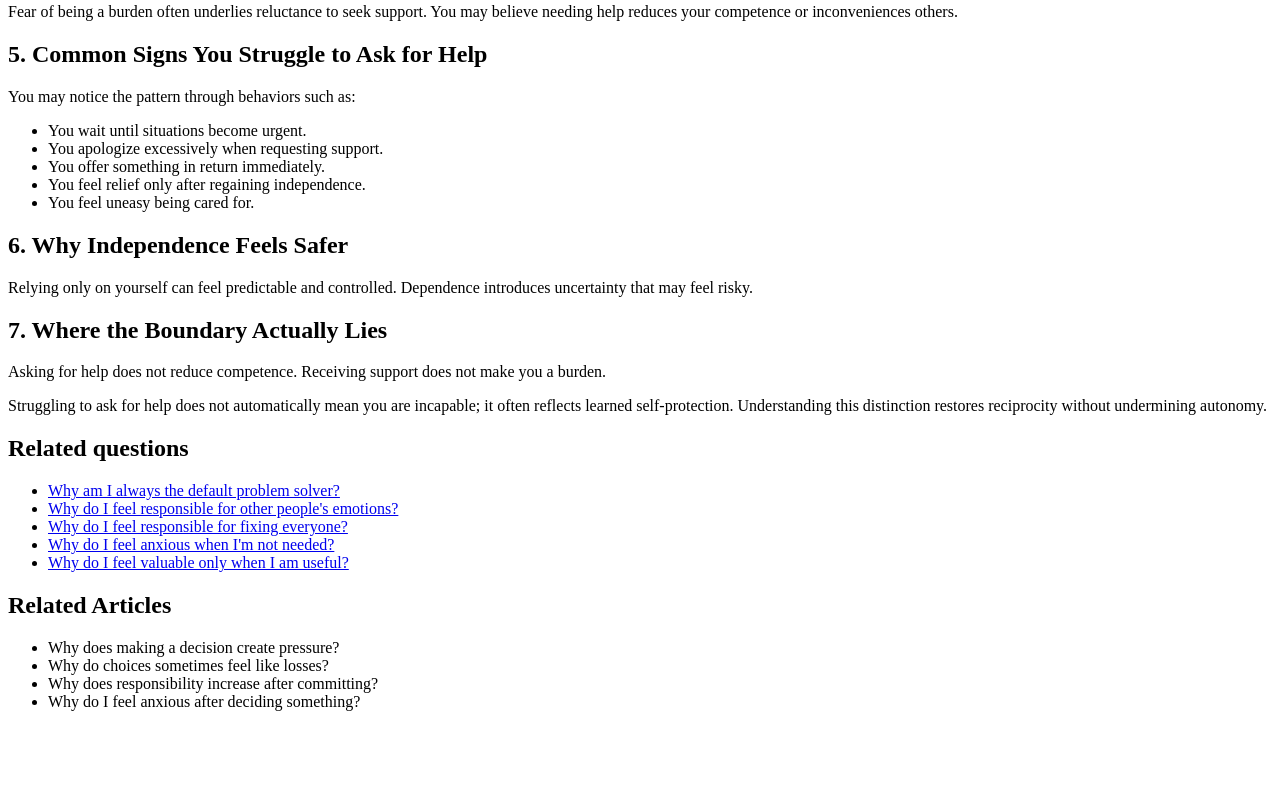
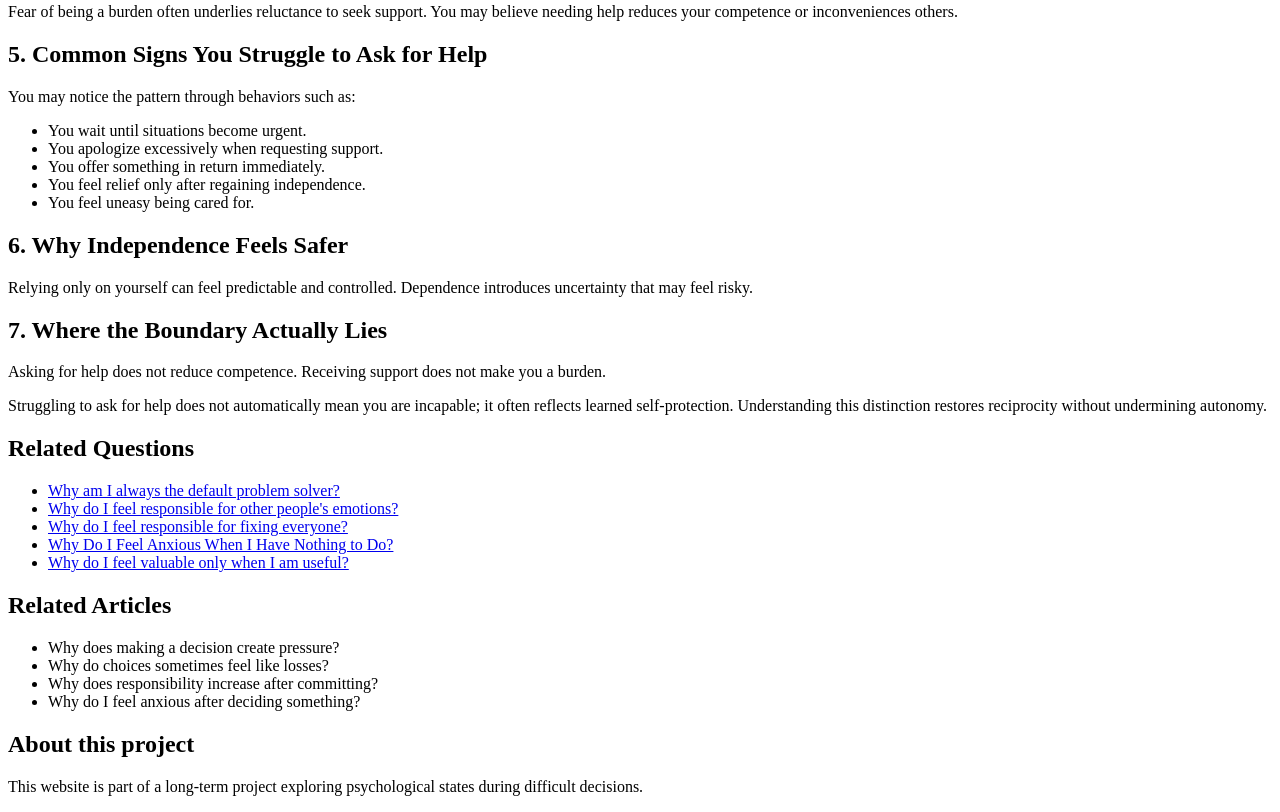
Before and after one commit to mozartltv-creator/55-hard-to-ask-for-help, a plain HTML site: page index.html in a window 1280 px wide. Shown: the part 481-1293 px from the top of the page. Before the commit the page ends 1208 px from the top, so only its background shows below. Drawn offline with Linux system fonts and the light colour scheme.

Commit message:
Update index.html

```diff
--- a/index.html
+++ b/index.html
@@ -63,12 +63,12 @@ Receiving support does not make you a burden.
 Struggling to ask for help does not automatically mean you are incapable; it often reflects learned self-protection.
 Understanding this distinction restores reciprocity without undermining autonomy.
 </p>
-<h2>Related questions</h2>
+<h2>Related Questions</h2>
 <ul>
   <li><a href="https://mozartltv-creator.github.io/40-default-problem-solver-role/">Why am I always the default problem solver?</a></li>
   <li><a href="https://mozartltv-creator.github.io/41-feel-responsible-for-others-emotions/">Why do I feel responsible for other people's emotions?</a></li>
   <li><a href="https://mozartltv-creator.github.io/42-why-do-i-feel-responsible-for-fixing-everyone/">Why do I feel responsible for fixing everyone?</a></li>
-  <li><a href="https://mozartltv-creator.github.io/57-anxious-when-not-needed/">Why do I feel anxious when I'm not needed?</a></li>
+  <li><a href="https://mozartltv-creator.github.io/57-Why-Do-I-Feel-Anxious-When-I-Have-Nothing-to-Do/">Why Do I Feel Anxious When I Have Nothing to Do?</a></li>
   <li><a href="https://mozartltv-creator.github.io/102-valuable-only-when-useful/">Why do I feel valuable only when I am useful?</a></li>
 </ul>
   <h2>Related Articles</h2>
@@ -78,5 +78,11 @@ Understanding this distinction restores reciprocity without undermining autonomy
 <li>Why does responsibility increase after committing?</li>
 <li>Why do I feel anxious after deciding something?</li>
 </ul>
+  <section>
+  <h2>About this project</h2>
+  <p>
+    This website is part of a long-term project exploring psychological states during difficult decisions.
+  </p>
+</section>
 </body>
 </html>
```
